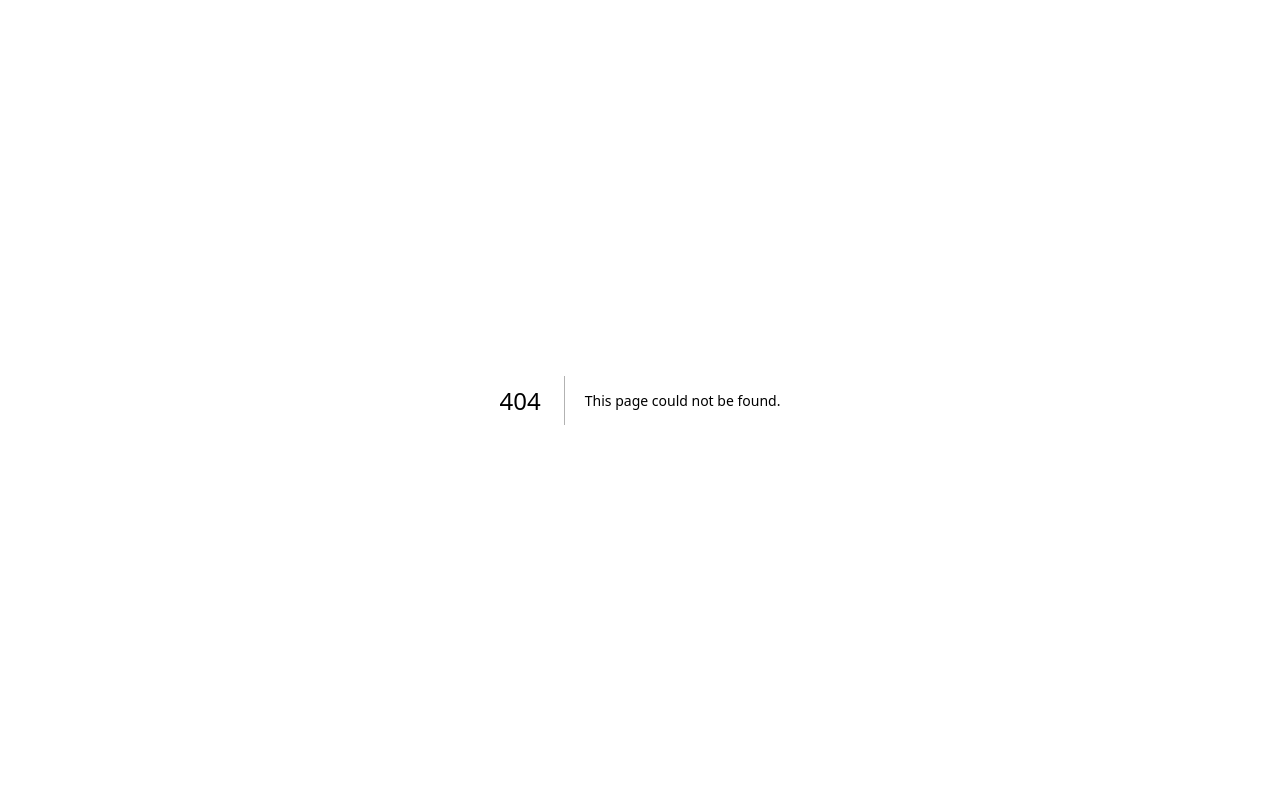
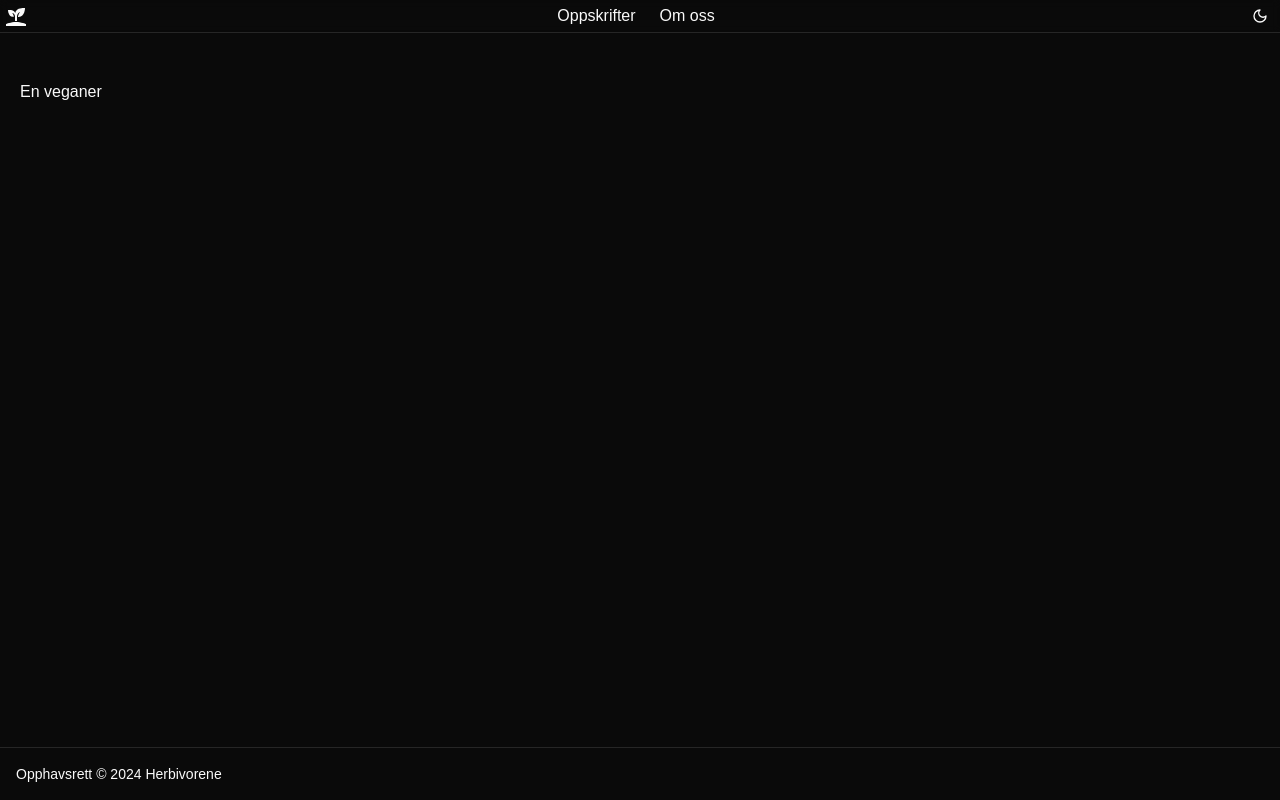
Before and after one commit to 0herm/honeybee, a Next.js app: page /about in a window 1280 px wide. Before the commit this address had no page. Built offline with nearby package versions, Linux system fonts and the light colour scheme.

Commit message:
pages layout 404

```diff
--- a/src/app/404.tsx
+++ /dev/null
@@ -1,3 +0,0 @@
-export default function Custom404() {
-    return <h1>404 - Page Not Found</h1>
-}
--- /dev/null
+++ b/src/app/about/page.tsx
@@ -0,0 +1,9 @@
+'use client'
+
+export default function About(){
+    return (
+        <div>
+            <h1>En veganer</h1>
+        </div>
+    )
+}
--- a/src/app/layout.tsx
+++ b/src/app/layout.tsx
@@ -1,6 +1,9 @@
 import type { Metadata } from "next"
 import { ThemeProvider } from "@/components/theme-provider"
 import './globals.css'
+
+import NavBar from "@/components/nav/nav"
+import Footer from "@/components/footer/footer"
 
 export const metadata: Metadata = {
   	title: "Herbivorene",
@@ -17,7 +20,17 @@ export default function RootLayout({ children }: Readonly<{children: React.React
 				attribute="class"
 				defaultTheme="dark"
 			  >
-				{children}
+				<div className="flex flex-col w-full min-h-screen">
+					<nav className="fixed w-full border-solid border-b border-accent backdrop-blur-sm z-50">
+						<NavBar />
+					</nav>
+					<main className="w-full bg-background flex flex-grow p-5 pt-20">
+						{children}
+					</main>
+					<footer className="mt-10 border-solid border-t border-accent">
+						<Footer />
+					</footer>
+				</div>
 			  </ThemeProvider>
 			</body>
 		  </html>
--- /dev/null
+++ b/src/app/not-found.tsx
@@ -0,0 +1,27 @@
+'use client'
+
+type LineProps = {
+    color?: string,
+    className?: string,
+    height?: number,
+    width?: number
+}
+
+// Basic line of passed color
+function Line({color, className, height, width}: LineProps) {
+    return <div
+        className={`${className}`}
+        style={{backgroundColor: color || "#555", height, width}}
+    />
+}
+
+// Handles invalid pages
+export default function Custom404() {
+    return (
+        <div className='w-full flex flex-row justify-center items-center'>
+            <h1 className='text-3xl'>404</h1>
+            <Line width={2} height={40} className='mx-4' />
+            <h1 className='text-3xl'>This page could not be found.</h1>
+        </div>
+    )
+}
--- a/src/app/page.tsx
+++ b/src/app/page.tsx
@@ -2,19 +2,12 @@
 
 import Link from "next/link"
 
-import NavBar from "@/components/nav/nav"
 import CarouselComponent from "@/components/carousel/carousel"
-import Footer from "@/components/footer/footer"
 
 import { ArrowRight } from "lucide-react"
 
 export default function Home() {
 	return (
-		<div className="flex flex-col w-full min-h-screen">
-			<nav className="fixed w-full border-solid border-b border-accent backdrop-blur-sm z-50">
-				<NavBar />
-			</nav>
-			<main className="w-full bg-background grow pt-20">
 		<div className="flex flex-col w-full justify-center gap-10 px-20 md:px-40 lg:px-72">
 			<div className="flex flex-col gap-2">
 				<Link href={"/dinner"} className="flex flex-row justify-start items-center gap-1">
@@ -40,10 +33,5 @@ export default function Home() {
 				<CarouselComponent />
 			</div>
 		</div>
-			</main>
-			<footer className="mt-10 border-solid border-t border-accent">
-				<Footer />
-			</footer>
-		</div>
 	)
 }
--- /dev/null
+++ b/src/app/recipes/page.tsx
@@ -0,0 +1,9 @@
+'use client'
+
+export default function Recipes(){
+    return (
+        <div>
+            <h1>Oppskrifter</h1>
+        </div>
+    )
+}
--- a/src/components/nav/nav.tsx
+++ b/src/components/nav/nav.tsx
@@ -16,10 +16,12 @@ export default function NavBar() {
 	return (
 		<div className="flex flex-row justify-between items-center w-full h-8">
 
-			<Logo className="h-full p-1" fill="fill-primary" />
+			<Link href={"/"} className="h-full">
+				<Logo className="h-full p-1" fill="fill-primary"/>
+			</Link>
 
 			<div className="flex flex-row gap-6">
-				<Link href={"/recepies"}>Oppskrifter</Link>
+				<Link href={"/recipes"}>Oppskrifter</Link>
 				<Link href={"/about"}>Om oss</Link>
 			</div>
 
```
Lines whose indentation alone changed are shown as unchanged.
